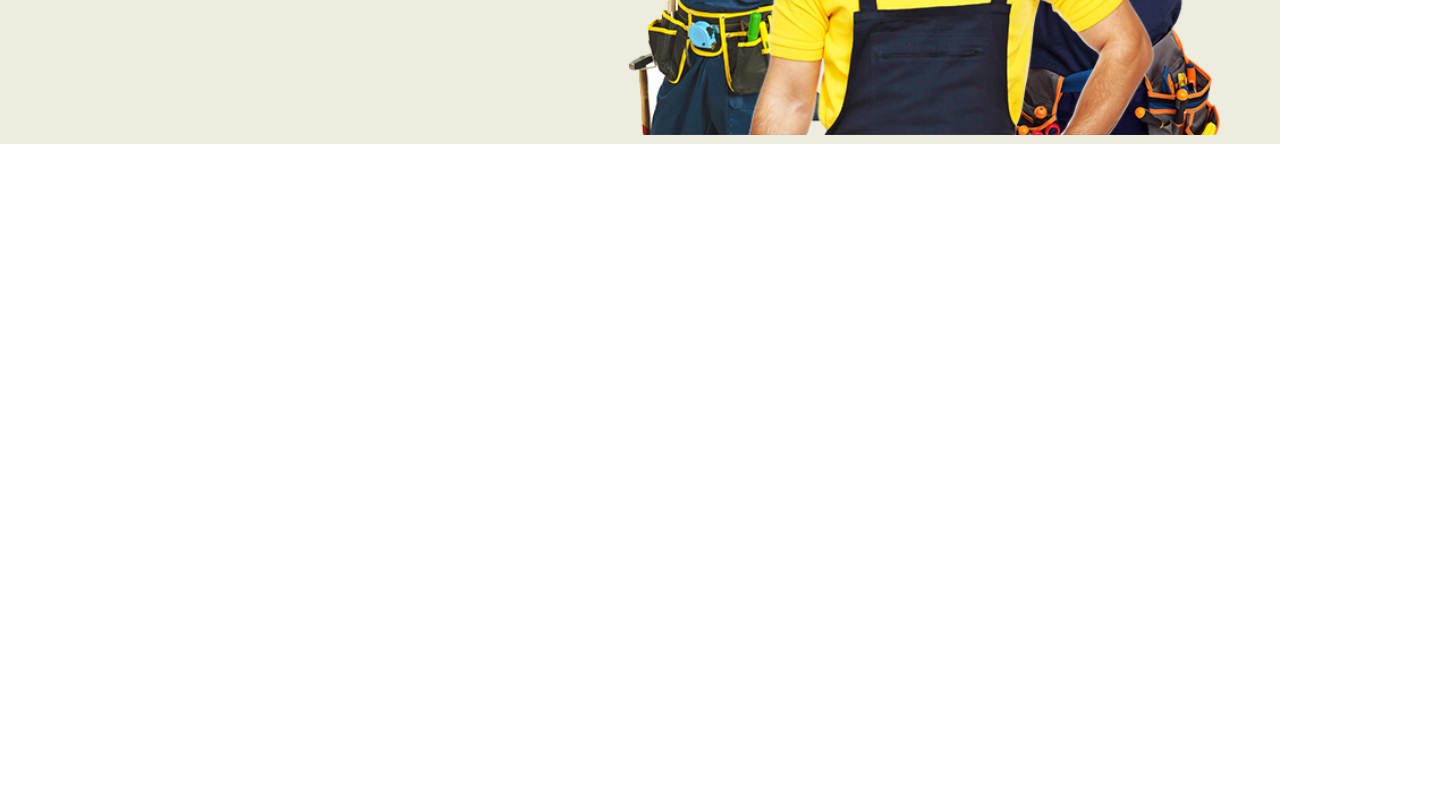
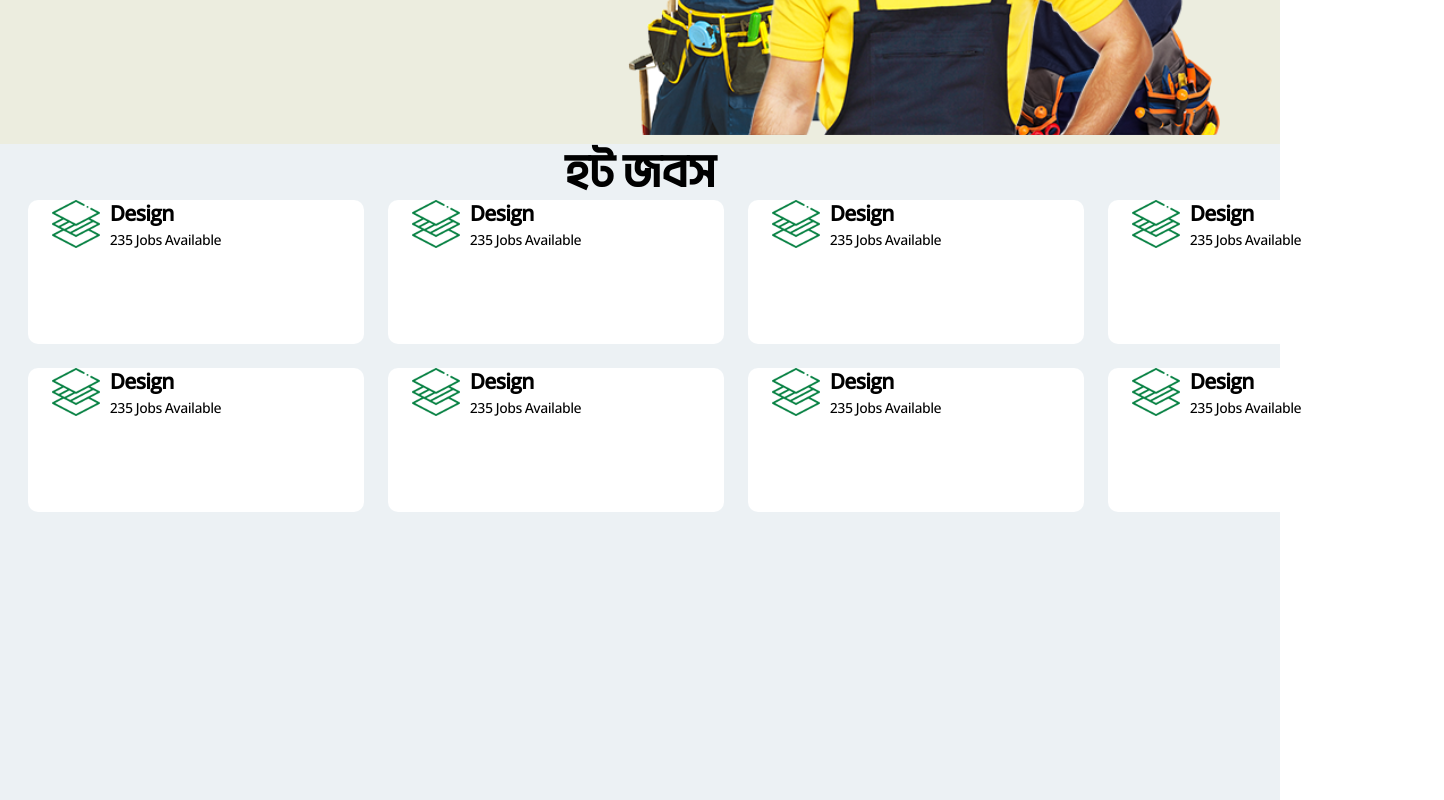
Before and after one commit to web-altaf-1/karma-frontend, a Next.js app: page / in a window 1280 px wide. Shown: the part 463-1263 px from the top of the page, 1444 px wide, since content can reach past the window. Before the commit the page ends 800 px from the top, so only its background shows below. Built offline with nearby package versions, Linux system fonts and the light colour scheme.

Commit message:
added hot jobs section

```diff
--- /dev/null
+++ b/src/app/components/Home/CategorySection.tsx
@@ -0,0 +1,68 @@
+import Image from "next/image";
+import React from "react";
+import Icon1 from "@/app/assets/mask-group.svg";
+
+const CategorySection = () => {
+  const data = [
+    {
+      img: Icon1,
+      name: "Design",
+      text: "235 Jobs Available",
+    },
+    {
+      img: Icon1,
+      name: "Design",
+      text: "235 Jobs Available",
+    },
+    {
+      img: Icon1,
+      name: "Design",
+      text: "235 Jobs Available",
+    },
+    {
+      img: Icon1,
+      name: "Design",
+      text: "235 Jobs Available",
+    },
+    {
+      img: Icon1,
+      name: "Design",
+      text: "235 Jobs Available",
+    },
+    {
+      img: Icon1,
+      name: "Design",
+      text: "235 Jobs Available",
+    },
+    {
+      img: Icon1,
+      name: "Design",
+      text: "235 Jobs Available",
+    },
+    {
+      img: Icon1,
+      name: "Design",
+      text: "235 Jobs Available",
+    },
+  ];
+  return (
+    <div className="hot_jobs__section" >
+      <h3 className="hot_jobs_title">হট জবস</h3>
+      <div className="category_container main-container">
+        {data?.map((category, index) => {
+          return (
+            <div key={index} className="category__card">
+              <Image width={48} height={48} src={category?.img} alt="" />
+              <div>
+                <h2>{category?.name}</h2>
+                <p>{category?.text}</p>
+              </div>
+            </div>
+          );
+        })}
+      </div>
+    </div>
+  );
+};
+
+export default CategorySection;
--- a/src/app/page.tsx
+++ b/src/app/page.tsx
@@ -1,4 +1,5 @@
 import Header from "./components/Common/Header/Header";
+import CategorySection from "./components/Home/CategorySection";
 import HeroSection from "./components/Home/HeroSection/HeroSection";
 
 export default function Home() {
@@ -6,6 +7,7 @@ export default function Home() {
     <div>
        <Header></Header>
        <HeroSection></HeroSection>
+       <CategorySection></CategorySection>
     </div>
   );
 }
--- a/src/app/styles/main.css
+++ b/src/app/styles/main.css
@@ -95,6 +95,7 @@ a:hover {
 
 .main-container {
     width: 1224px;
+    margin: 0 auto;
 }
 
 .header__top {
@@ -245,3 +246,31 @@ user-select: none;
     background-color: #ECEDDF;
     display: flex;
 }
+
+/* category section start from here  */
+.hot_jobs__section{
+    width: 100%;
+    height: 656px;
+    background-color: #ECF1F4;
+}
+.category__card{
+    width: 288px;
+    height: 144px;
+    border-radius: 10px;
+    padding-left: 24px;
+    padding-right: 24px;
+    display: flex;
+    gap: 10px;
+    background-color: white;
+}
+.category_container{
+    display: grid;
+    grid-template-columns: repeat(4,1fr);
+    grid-gap: 24px;
+}
+.hot_jobs_title{
+    text-align: center;
+    font-size: 48px;
+    font-weight: 600;
+    line-height: 56px;
+}
```
Also changed, not shown: src/app/assets/map-pin.svg (added), src/app/assets/mask-group.svg (added).
